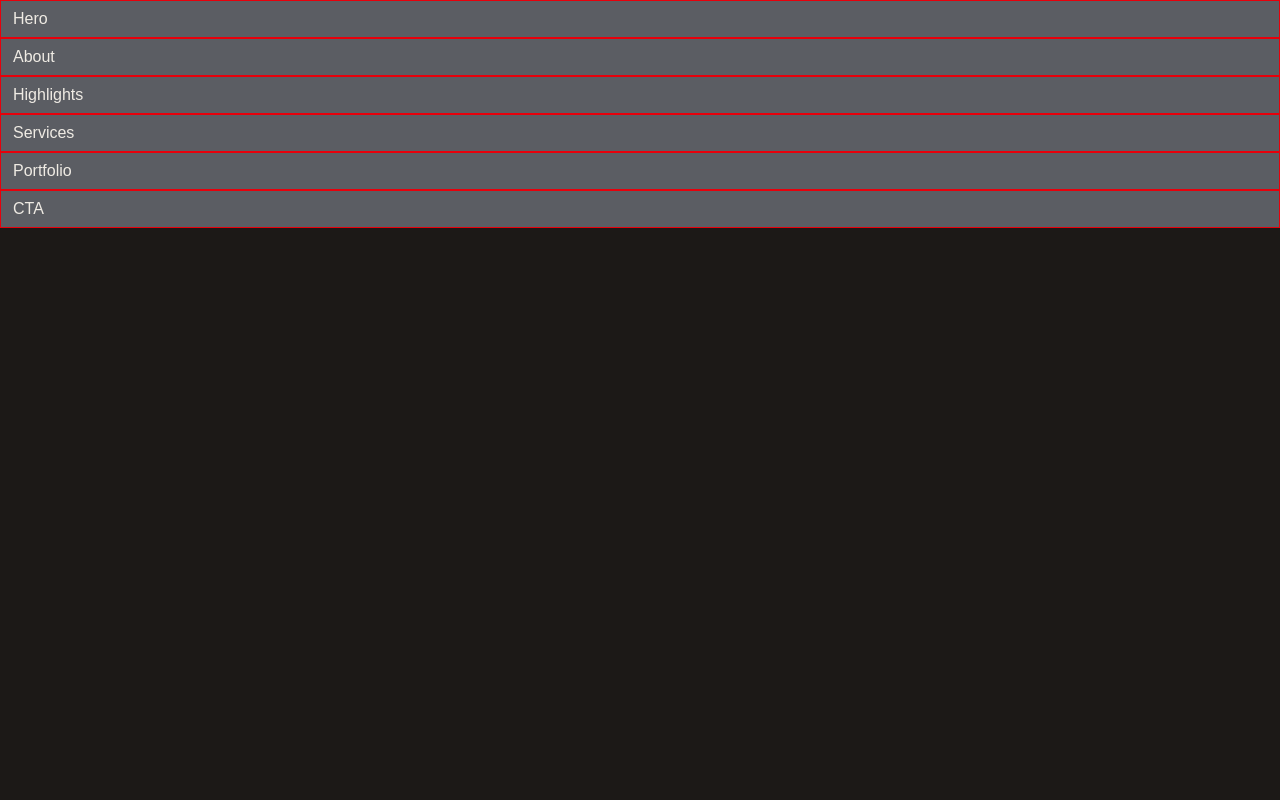
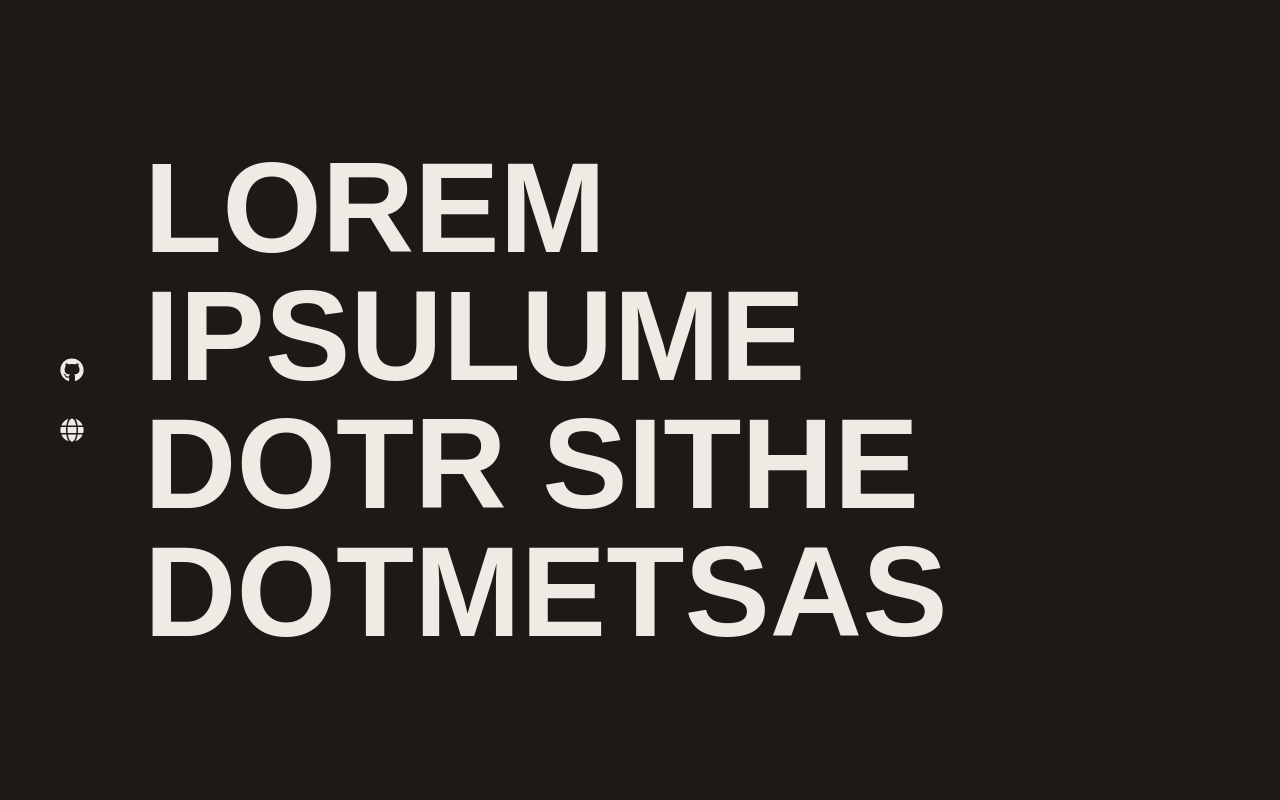
Before and after one commit to joaovlara/next-template, a Next.js app: page / in a window 1280 px wide. Shown: the top 800 px of the page. Built offline with nearby package versions, Linux system fonts and the light colour scheme; a web font is replaced by a local one.

Commit message:
fix hero

```diff
--- a/src/app/components/Sections/Hero.tsx
+++ b/src/app/components/Sections/Hero.tsx
@@ -1,10 +1,17 @@
-import { infos } from "@/data/data";
+import { infos } from "@data/data";
 import { FaGithub, FaGlobe } from "react-icons/fa";
 
 export default function Hero() {
   return (
-    <section className="container">
-      Hero
+    <section className="py-12 min-h-screen md:min-h-70 lg:min-h-screen flex items-center justify-center">
+      <article className="">
+        <div className="flex flex-col md:flex-row md:items-center">
+          <div className="flex flex-row md:flex-col gap-9 text-lg md:text-2xl p-15">
+            <FaGithub /> <FaGlobe />
+          </div>
+          <h1> Lorem ipsulume <br /> dotr sithe dotmetsas </h1>
+        </div>
+      </article>
     </section>
   );
 }
--- a/src/app/globals.css
+++ b/src/app/globals.css
@@ -7,6 +7,7 @@
 
   /* Colors */
   --color-brand-dark: #10101c;
+  --color-brand-black: #000000;
   --color-brand-gray: #cdcdcd;
   --color-brand-light: #efebe4;
   --color-brand-yellow: #e29d20;
@@ -35,7 +36,7 @@
 
   /* Container centralizado */
   .container {
-    @apply max-w-7xl mx-auto px-3 py-1.5 bg-gray-400/50 border border-red-600;
+    @apply max-w-7xl mx-auto px-3 py-1.5;
   }
 
 }
```
